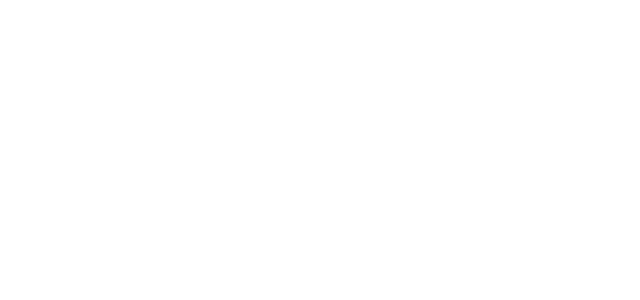
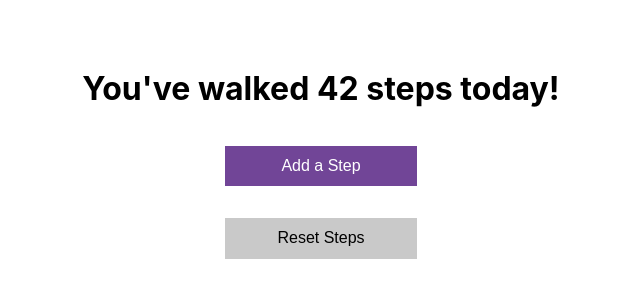
Before and after one commit to netrahindocha/StepCounter_Redux, a React (Create React App) app: page / in a window 1280 px wide. Shown: the top 300 px of the page, without its empty margins (319-959 px from the left). Built offline with nearby package versions, Linux system fonts and the light colour scheme.

Commit message:
Component Styling and Actions Created

```diff
--- a/package.json
+++ b/package.json
@@ -8,6 +8,7 @@
     "@testing-library/user-event": "^13.5.0",
     "react": "^18.2.0",
     "react-dom": "^18.2.0",
+    "react-redux": "^8.0.4",
     "react-scripts": "5.0.1",
     "redux": "^4.2.0",
     "web-vitals": "^2.1.4"
@@ -38,7 +39,6 @@
   },
   "description": "This project was bootstrapped with [Create React App](https://github.com/facebook/create-react-app).",
   "main": "index.js",
-  "devDependencies": {},
   "keywords": [],
   "author": "",
   "license": "ISC"
--- a/src/App.js
+++ b/src/App.js
@@ -1,10 +1,10 @@
-import logo from './logo.svg';
 import './App.css';
+import StepCounter from './components/StepCounter';
 
 function App() {
   return (
     <>
-
+    <StepCounter/>
     </>
   );
 }
--- /dev/null
+++ b/src/components/StepCounter.js
@@ -0,0 +1,14 @@
+import React from 'react'
+import '../css/StepCounter.css'
+
+function StepCounter() {
+  return (
+    <div className='container'>
+      <h1>You've walked 42 steps today!</h1>
+      <button id='add'>Add a Step</button>
+      <button id='reset'>Reset Steps</button>
+    </div>
+  )
+}
+
+export default StepCounter
--- /dev/null
+++ b/src/css/StepCounter.css
@@ -0,0 +1,37 @@
+.container{
+    display: flex;
+    flex-direction: column;
+    justify-content: center;
+    align-items: center;
+    margin-top: 3em;
+}
+
+button{
+    margin: 1em;
+}
+
+#add, #reset{
+    padding: 0.7em 0.5em;
+    width: 15%;
+    font-size: 1em;
+    cursor: pointer;
+    border: none;
+}
+
+#add{
+    background-color: rgb(113, 69, 151);
+    color: white;
+}
+
+#add:hover{
+    background-color: rgb(86, 36, 131);;
+}
+
+#reset{
+    background-color: rgb(201, 201, 201);
+    color: black;
+}
+
+#reset:hover{
+    background-color: rgb(169, 169, 169);
+}
--- /dev/null
+++ b/src/redux/steps/ActionConstant.js
@@ -0,0 +1 @@
+export const ADD_STEPS = 'ADD_STEPS'
```
Also changed, not shown: src/redux/steps/Action.js (added, +9 -0 lines), 1 other file (tests, documents, lock files or other folders).
